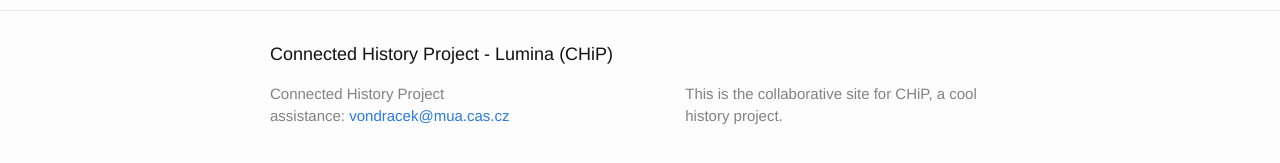
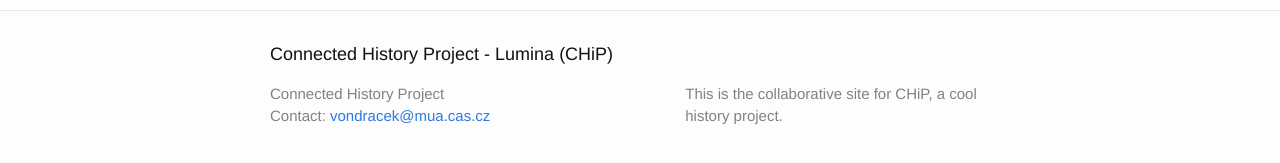
Before and after one commit to CHiP-Lumina/chip-lumina.github.io, a Jekyll site: the page built from index.html, in a window 1280 px wide. Shown: the part 461-624 px from the top of the page. Built offline with Jekyll 4.4.1, drawn with Linux system fonts in a browser that asks for light colours.

Commit message:
Update footer.html
Rename "assistance" to "Contact"

```diff
--- a/_includes/footer.html
+++ b/_includes/footer.html
@@ -8,7 +8,7 @@
       <div class="footer-col  footer-col-1">
         <ul class="contact-list">
           <li>{{ site.title }}</li>
-          <li>assistance: <a href="mailto:{{ site.email }}">{{ site.email }}</a></li>
+          <li>Contact: <a href="mailto:{{ site.email }}">{{ site.email }}</a></li>
         </ul>
       </div>
 
```
